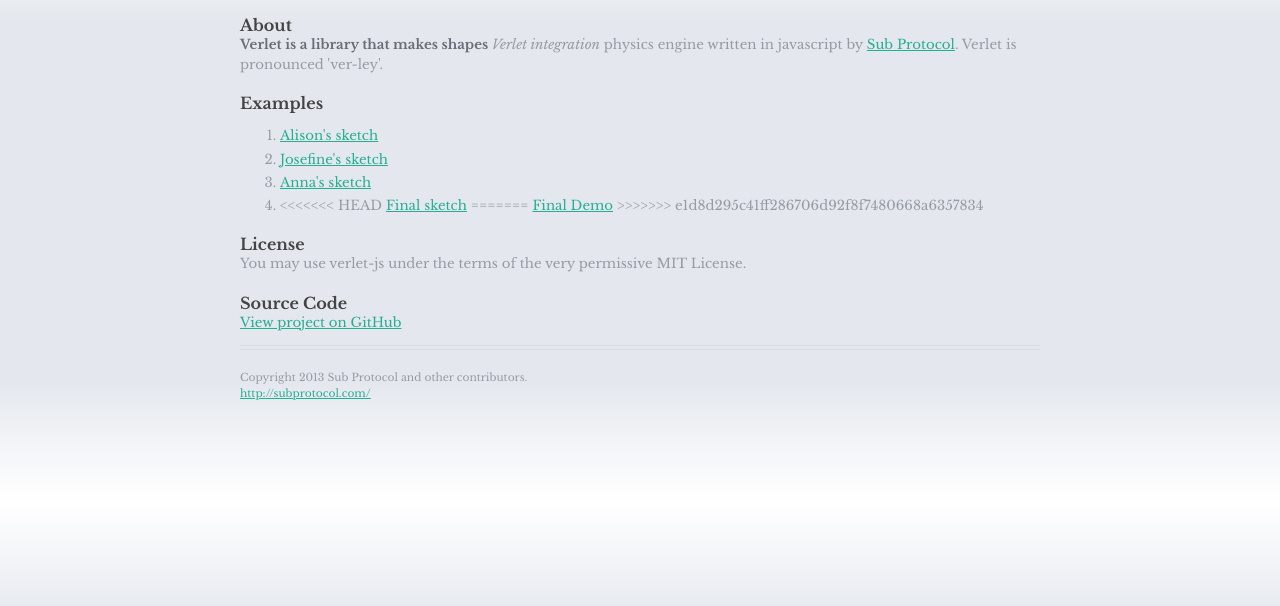
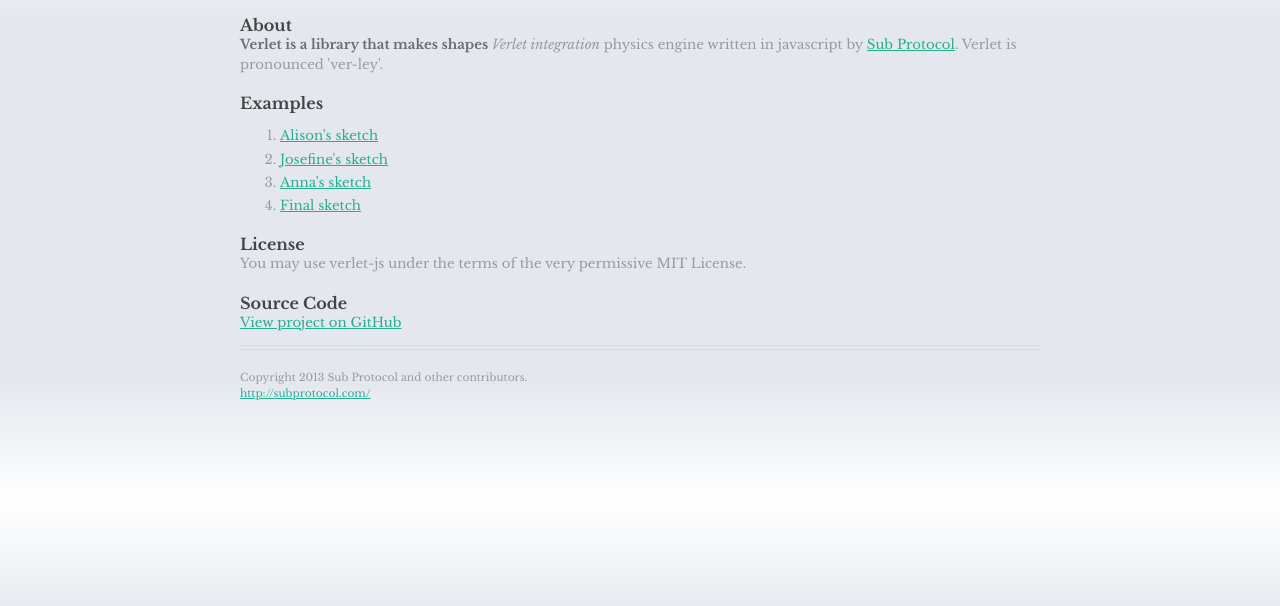
Before and after one commit to juicehansson/verletSketches, a website: page index.html in a window 1280 px wide. Shown: the part 98-704 px from the top of the page. Drawn offline with nearby package versions, Linux system fonts and the light colour scheme.

Commit message:
changed tree structure

```diff
--- a/index.html
+++ b/index.html
@@ -35,11 +35,7 @@
 					<a href="/sketches/sketchA.html">Anna's sketch</a>
 				</li>
 				<li>
-<<<<<<< HEAD
-					<a href="/sketches/theBigOne/finalsketch.html">Final sketch</a>
-=======
-					<a href="/sketches/theBigOne/finalsketch.html">Final Demo</a>
->>>>>>> e1d8d295c41ff286706d92f8f7480668a6357834
+					<a href="/demo/finalsketch.html">Final sketch</a>
 				</li>
 			</ol>
 
```
